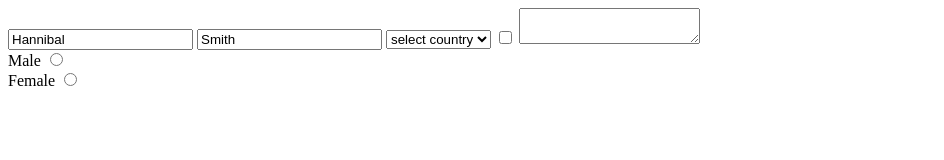
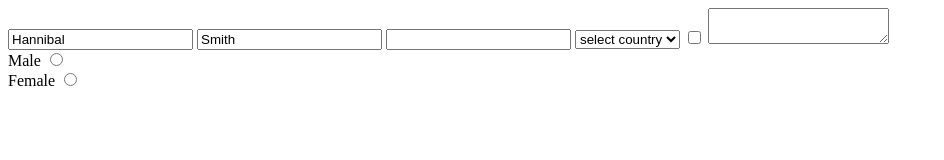
Before and after one commit to hebrerillo/form-storage, a website built with webpack: page templates/index.html in a window 1280 px wide. Shown: the whole page, without its empty margins (0-944 px from the left). Built offline with nearby package versions, Linux system fonts and the light colour scheme.

Commit message:
Adding a test input password

```diff
--- a/templates/index.html
+++ b/templates/index.html
@@ -15,6 +15,7 @@
     >
       <input type="text" value="Hannibal" name="firstName" />
       <input type="text" value="Smith" name="lastName" />
+      <input type="password" value="" name="password" />
       <select name="country">
           <option>select country</option>
           <option value="br">brazil</option>
```
